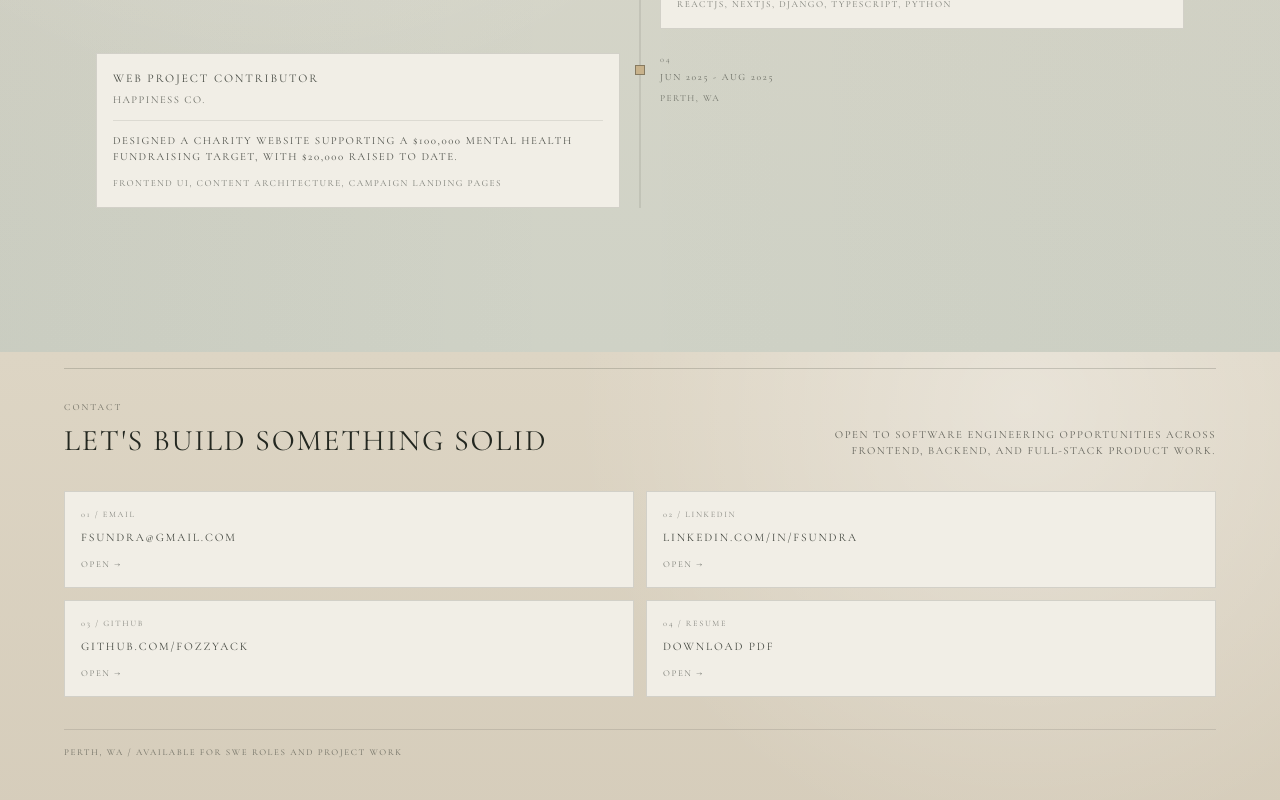
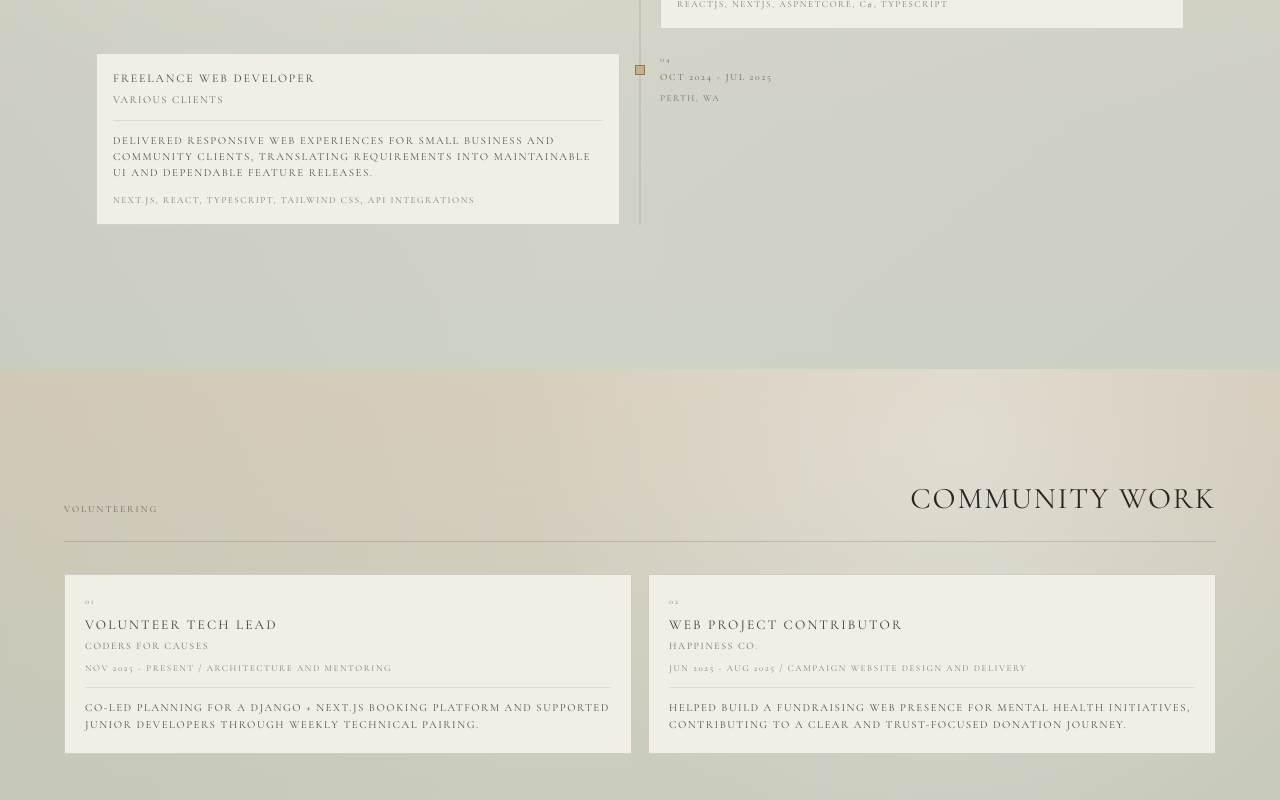
Before and after one commit to Fozzyack/portfolio, a Next.js app: page / in a window 1280 px wide. Shown: the part 3160-3960 px from the top of the page. Built offline with nearby package versions, Linux system fonts and the light colour scheme.

Commit message:
changing timeline and adding volunteering section

```diff
--- a/app/experience-section.tsx
+++ b/app/experience-section.tsx
@@ -11,13 +11,13 @@ type ExperienceItem = {
 const experiences: ExperienceItem[] = [
     {
         id: "01",
-        role: "Software Engineering Intern",
-        organization: "Equity Solar",
+        role: "Volunteer Tech Lead",
+        organization: "Coders for Causes",
         location: "Perth, WA",
-        dates: "Aug 2025 - Nov 2025",
+        dates: "Nov 2025 - Present",
         impact:
-            "Developed secure internal tools for a solar brokerage, reducing reliance on outsourced workflows by 50%.",
-        stack: "ReactJS, NextJS, AspNetCore, C#, TypeScript",
+            "Helped define Django-Next.js architecture for Bloom Booking System and mentored junior developers through weekly pairing.",
+        stack: "ReactJS, NextJS, Django, TypeScript, Python",
     },
     {
         id: "02",
@@ -31,23 +31,23 @@ const experiences: ExperienceItem[] = [
     },
     {
         id: "03",
-        role: "Volunteer Tech Lead",
-        organization: "Coders for Causes",
+        role: "Software Engineering Intern",
+        organization: "Equity Solar",
         location: "Perth, WA",
-        dates: "Nov 2025 - Present",
+        dates: "Aug 2025 - Nov 2025",
         impact:
-            "Helped define Django-Next.js architecture for Bloom Booking System and mentored junior developers through weekly pairing.",
-        stack: "ReactJS, NextJS, Django, TypeScript, Python",
+            "Developed secure internal tools for a solar brokerage, reducing reliance on outsourced workflows by 50%.",
+        stack: "ReactJS, NextJS, AspNetCore, C#, TypeScript",
     },
     {
         id: "04",
-        role: "Web Project Contributor",
-        organization: "Happiness Co.",
+        role: "Freelance Web Developer",
+        organization: "Various Clients",
         location: "Perth, WA",
-        dates: "Jun 2025 - Aug 2025",
+        dates: "Oct 2024 - Jul 2025",
         impact:
-            "Designed a charity website supporting a $100,000 mental health fundraising target, with $20,000 raised to date.",
-        stack: "Frontend UI, content architecture, campaign landing pages",
+            "Delivered responsive web experiences for small business and community clients, translating requirements into maintainable UI and dependable feature releases.",
+        stack: "Next.js, React, TypeScript, Tailwind CSS, API integrations",
     },
 ];
 
--- a/app/page.tsx
+++ b/app/page.tsx
@@ -3,6 +3,7 @@ import { ExperienceSection } from "@/app/experience-section";
 import { LandingNavbar } from "@/app/landing-navbar";
 import { ProjectsSection } from "@/app/projects-section";
 import { ToolsSection } from "@/app/tools-section";
+import { VolunteeringSection } from "@/app/volunteering-section";
 
 export default function Portfolio() {
     return (
@@ -71,6 +72,7 @@ export default function Portfolio() {
             <ProjectsSection />
             <ToolsSection />
             <ExperienceSection />
+            <VolunteeringSection />
             <ContactSection />
         </main>
     );
--- /dev/null
+++ b/app/volunteering-section.tsx
@@ -0,0 +1,77 @@
+type VolunteeringItem = {
+    id: string;
+    role: string;
+    organization: string;
+    period: string;
+    focus: string;
+    impact: string;
+};
+
+const volunteeringItems: VolunteeringItem[] = [
+    {
+        id: "01",
+        role: "Volunteer Tech Lead",
+        organization: "Coders for Causes",
+        period: "Nov 2025 - Present",
+        focus: "Architecture and mentoring",
+        impact:
+            "Co-led planning for a Django + Next.js booking platform and supported junior developers through weekly technical pairing.",
+    },
+    {
+        id: "02",
+        role: "Web Project Contributor",
+        organization: "Happiness Co.",
+        period: "Jun 2025 - Aug 2025",
+        focus: "Campaign website design and delivery",
+        impact:
+            "Helped build a fundraising web presence for mental health initiatives, contributing to a clear and trust-focused donation journey.",
+    },
+];
+
+export function VolunteeringSection() {
+    return (
+        <section
+            id="volunteering"
+            className="relative overflow-hidden bg-[linear-gradient(180deg,#d7cebc_0%,#c8cdbf_100%)] px-8 py-24 md:px-14 md:py-28"
+        >
+            <div className="pointer-events-none absolute inset-0 bg-[radial-gradient(circle_at_75%_14%,rgba(255,255,255,0.34)_0%,transparent_42%)]" />
+            <div className="pointer-events-none absolute inset-0 bg-[linear-gradient(90deg,rgba(35,39,32,0.03)_0%,transparent_42%,rgba(35,39,32,0.02)_100%)]" />
+
+            <div className="relative mx-auto max-w-6xl">
+                <div className="flex flex-col gap-3 border-b border-[#232720]/16 pb-6 md:flex-row md:items-end md:justify-between">
+                    <p className="text-[0.58rem] uppercase tracking-[0.22em] text-[#232720]/60">
+                        Volunteering
+                    </p>
+                    <h3 className="text-2xl uppercase tracking-[0.06em] text-[#232720] md:text-3xl">
+                        Community Work
+                    </h3>
+                </div>
+
+                <div className="mt-8 grid gap-4 md:grid-cols-2">
+                    {volunteeringItems.map((item) => (
+                        <article
+                            key={item.id}
+                            className="border border-[#232720]/16 bg-[#f1eee6] p-5 transition-colors hover:bg-[#ebe5d8]"
+                        >
+                            <p className="text-[0.52rem] uppercase tracking-[0.2em] text-[#232720]/54">
+                                {item.id}
+                            </p>
+                            <h4 className="mt-2 text-[0.84rem] uppercase tracking-[0.16em] text-[#232720]/90">
+                                {item.role}
+                            </h4>
+                            <p className="mt-1 text-[0.62rem] uppercase tracking-[0.16em] text-[#232720]/64">
+                                {item.organization}
+                            </p>
+                            <p className="mt-2 border-b border-[#232720]/10 pb-3 text-[0.56rem] uppercase tracking-[0.18em] text-[#232720]/56">
+                                {item.period} / {item.focus}
+                            </p>
+                            <p className="mt-3 text-[0.68rem] uppercase tracking-[0.14em] text-[#232720]/80">
+                                {item.impact}
+                            </p>
+                        </article>
+                    ))}
+                </div>
+            </div>
+        </section>
+    );
+}
```
Also changed, not shown: 1 other file (tests, documents, lock files or other folders).
